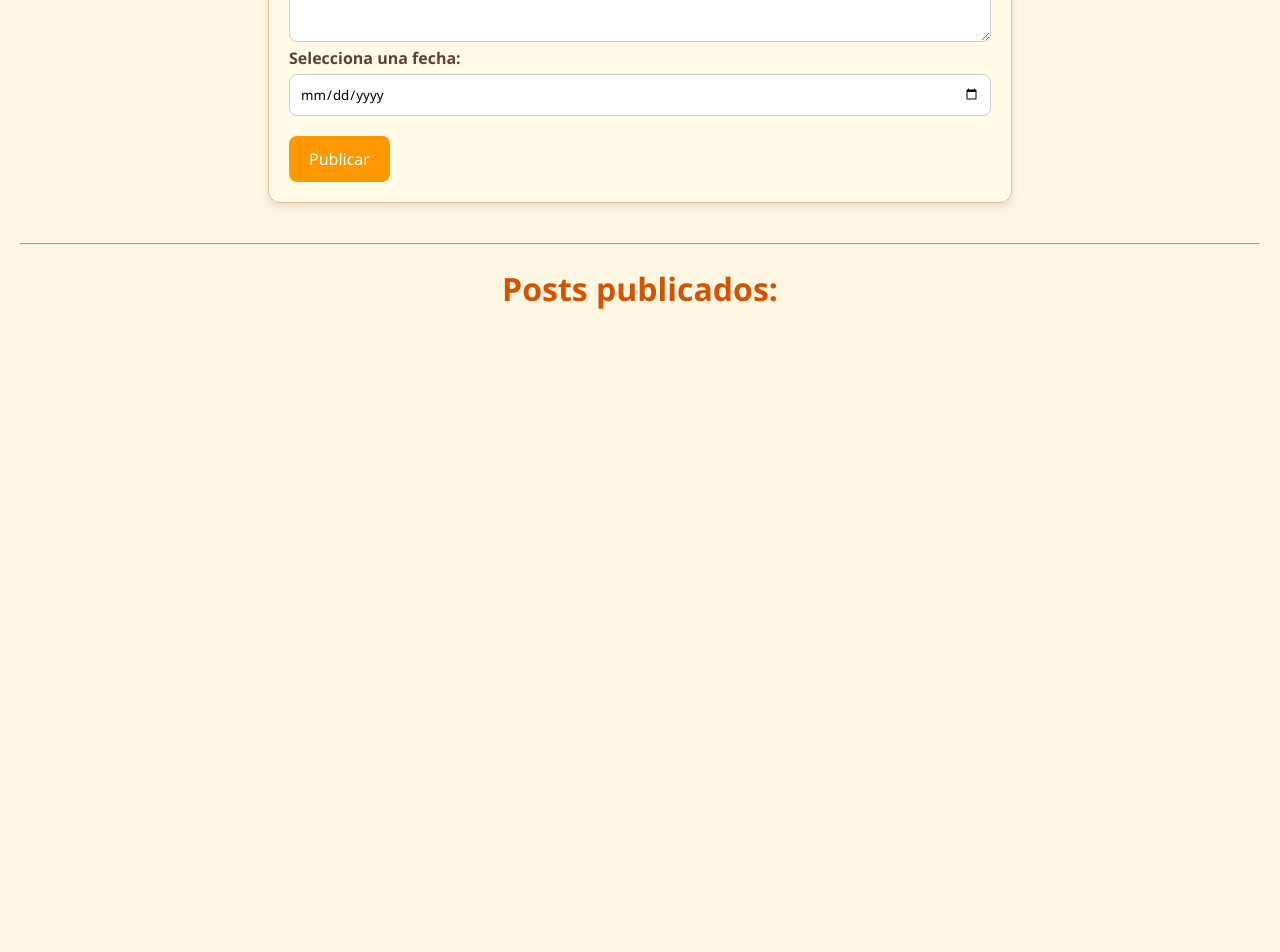
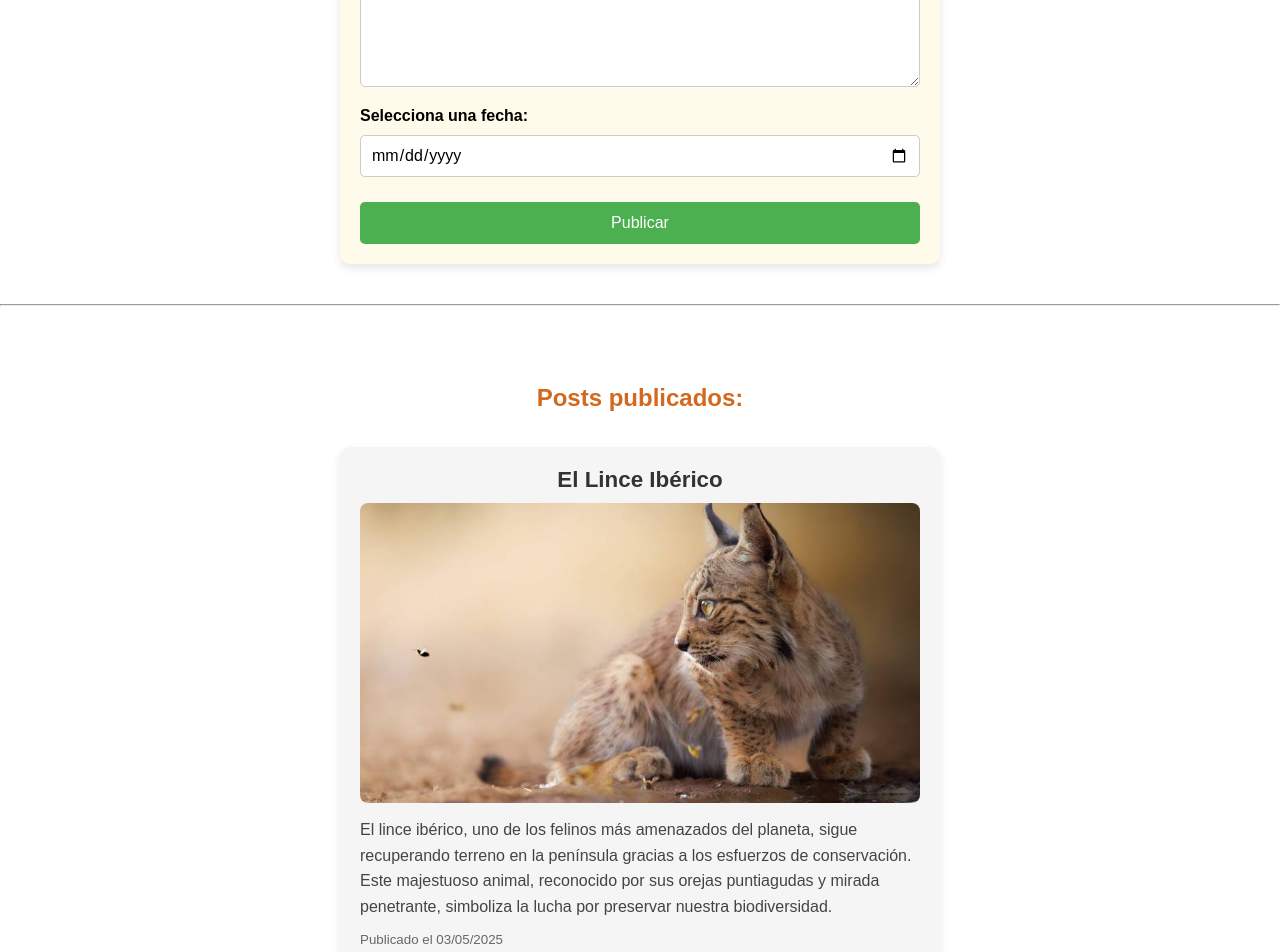
Before and after one commit to Meerksss/Sistema-Blogging-en-Angular, an Angular app in the folder AngularBlog/: page / in a window 1280 px wide. Shown: the part 360-1312 px from the top of the page. Before the commit the page ends 800 px from the top, so only its background shows below. Built offline with nearby package versions, Linux system fonts and the light colour scheme.

Commit message:
Retoques CSS

```diff
--- a/AngularBlog/src/app/component/blog/blog.component.ts
+++ b/AngularBlog/src/app/component/blog/blog.component.ts
@@ -20,22 +20,25 @@ export class BlogComponent {
 
   arrayPosts: IBlog[] = [];
 
-  arrayNoticias = [
+  arrayNoticias: IBlog[] = [
     {
       titulo: 'El Lince Ibérico',
-      imagen: 'imgs/lince.jpg',
+      imagen: 'img/Lince.jpg',
       descripcion:
         'El lince ibérico, uno de los felinos más amenazados del planeta, sigue recuperando terreno en la península gracias a los esfuerzos de conservación. Este majestuoso animal, reconocido por sus orejas puntiagudas y mirada penetrante, simboliza la lucha por preservar nuestra biodiversidad.',
-      fecha: new Date('2025-05-03'),
+      fecha: '2025-05-03',
     },
     {
       titulo: 'El mejor amigo del hombre, el perro',
-      imagen: 'imgs/perro.jpg',
+      imagen: 'img/Perro.jpg',
       descripcion:
         'Desde hace miles de años, los perros han acompañado al ser humano como guardianes, pastores y compañeros fieles. Su capacidad para entendernos y generar vínculos emocionales los convierte en algo más que una mascota. ',
-      fecha: new Date('2025-06-15'),
+      fecha: '2025-06-15',
     },
   ];
+  constructor() {
+    this.arrayPosts = [...this.arrayNoticias];
+  }
 
   crearPost() {
     const campos = this.postBlog;
@@ -43,7 +46,7 @@ export class BlogComponent {
       !campos.titulo.trim() ||
       !campos.imagen ||
       !campos.descripcion.trim() ||
-      !campos.fecha
+      !campos.fecha.trim()
     ) {
       alert('Todos los campos del formulario son obligatorios.');
       return;
@@ -64,7 +67,7 @@ export class BlogComponent {
     }
   }
 
-  pintarPost() {
+  /* pintarPost() {
     let html = '';
     this.arrayPosts.forEach((postBlog) => {
       html += `<div class="card">
@@ -81,5 +84,5 @@ export class BlogComponent {
       </div>`;
     });
     return html;
-  }
+  } */
 }
--- a/AngularBlog/src/styles.css
+++ b/AngularBlog/src/styles.css
@@ -1,86 +1,102 @@
-/* General */
 * {
+  box-sizing: border-box;
+  font-family: sans-serif;
   margin: 0;
   padding: 0;
-  box-sizing: border-box;
-  font-family: 'Segoe UI', Tahoma, Geneva, Verdana, sans-serif;
-}
-
-body {
-  background-color: #fdf6e3;
-  padding: 20px;
 }
 
 /* Títulos */
-.title-name {
+h1, h2 {
   text-align: center;
-  color: #d35400;
-  font-size: 2rem;
-  margin-bottom: 20px;
+  color: chocolate;
+  margin: 20px 0;
 }
 
 /* Formulario */
 .form {
-  width: 60%;
+  display: flex;
+  flex-direction: column;
+  width: 90%;
+  max-width: 600px;
   margin: 0 auto 40px auto;
   padding: 20px;
-  background-color: #fffbe7;
-  border: 1px solid #e0c097;
-  border-radius: 12px;
-  box-shadow: 0 4px 8px rgba(0, 0, 0, 0.1);
+  background-color: #fffbea;
+  border-radius: 10px;
+  box-shadow: 0 4px 8px rgba(0,0,0,0.1);
 }
 
 .form label {
   margin-top: 10px;
   font-weight: bold;
-  color: #5d4037;
 }
 
-.form input,
-.form textarea {
-  width: 100%;
-  margin-top: 5px;
+input, textarea {
+  margin: 10px 0;
   padding: 10px;
-  border-radius: 8px;
+  border-radius: 5px;
   border: 1px solid #ccc;
-  transition: border 0.3s ease;
+  font-size: 1rem;
 }
 
-.form input:focus,
-.form textarea:focus {
-  border-color: #ff9800;
-  outline: none;
-}
-
-/* Botón */
 button {
-  margin-top: 20px;
-  background-color: #ff9800;
+  background-color: #4CAF50;
   border: none;
   color: white;
   padding: 12px 20px;
   font-size: 16px;
-  border-radius: 8px;
+  margin-top: 15px;
+  border-radius: 5px;
   cursor: pointer;
   transition: background-color 0.3s ease;
 }
 
 button:hover {
-  background-color: #e68900;
+  background-color: #45a049;
 }
 
-/* Zona de posts */
+/* Contenedor de posts */
 .container-post {
-  width: 80%;
-  margin: auto;
+  display: flex;
+  flex-direction: column;
+  align-items: center;
+  margin: 40px auto;
+  max-width: 800px;
+  width: 90%;
 }
 
-/* Card de post */
+/* Tarjetas de post */
 .card {
-  background-color: #ffffff;
-  border: 1px solid #ddd;
-  border-left: 5px solid #ff9800;
-  border-radius: 12px;
-  margin-bottom: 20px;
+  width: 100%;
+  max-width: 600px;
+  background-color: #f5f5f5;
+  border-radius: 10px;
   padding: 20px;
-  box
+  margin: 15px 0;
+  box-shadow: 0 4px 8px rgba(0, 0, 0, 0.1);
+}
+
+.card-title {
+  font-size: 1.4rem;
+  margin-bottom: 10px;
+  text-align: center;
+  color: #333;
+}
+
+.card-img-top {
+  width: 100%;
+  max-height: 300px;
+  object-fit: cover;
+  border-radius: 8px;
+  margin-bottom: 10px;
+}
+
+.card-body {
+  color: #444;
+  line-height: 1.6;
+}
+
+.card-text small {
+  display: block;
+  margin-top: 10px;
+  color: #666;
+}
```
